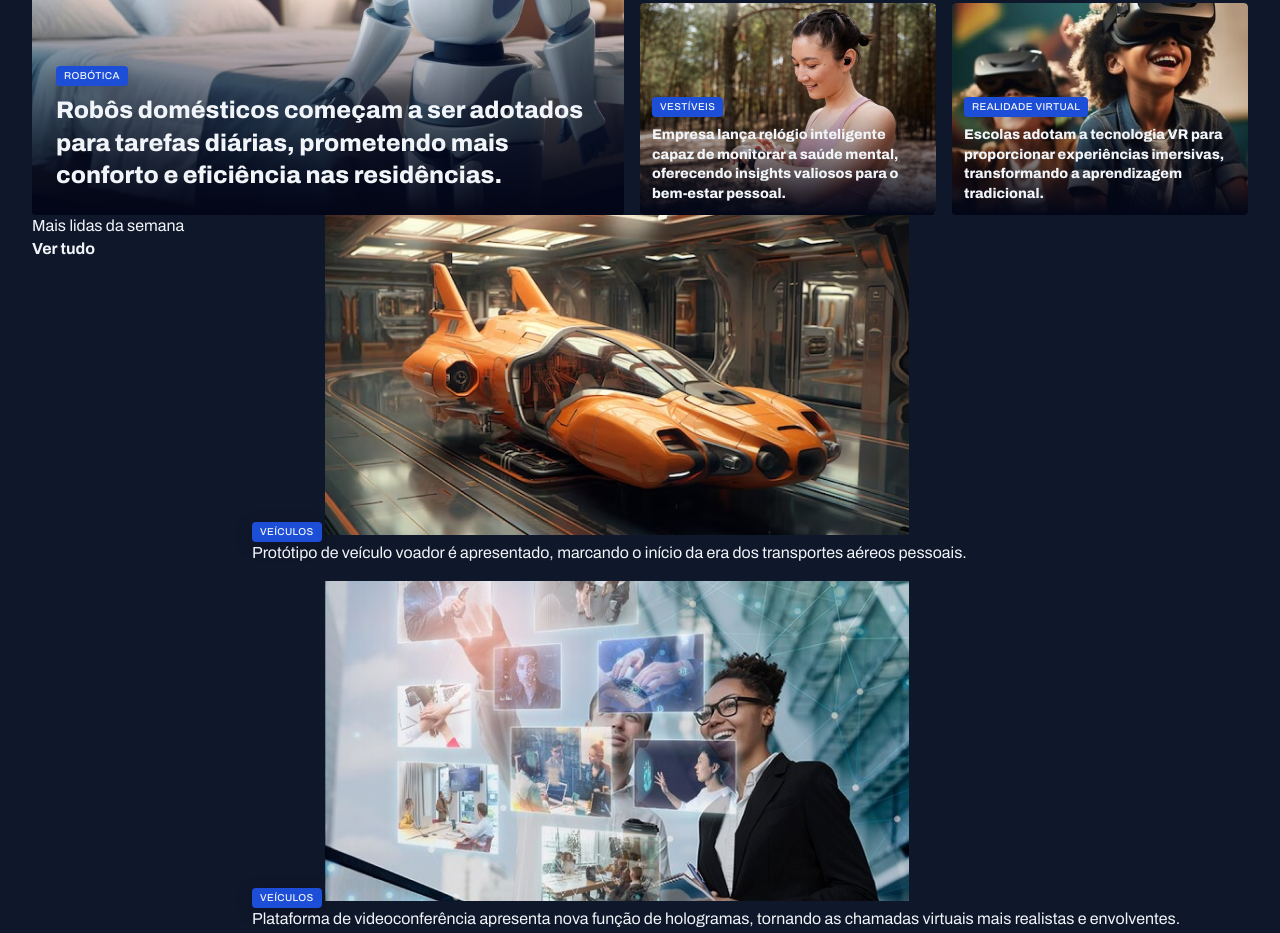
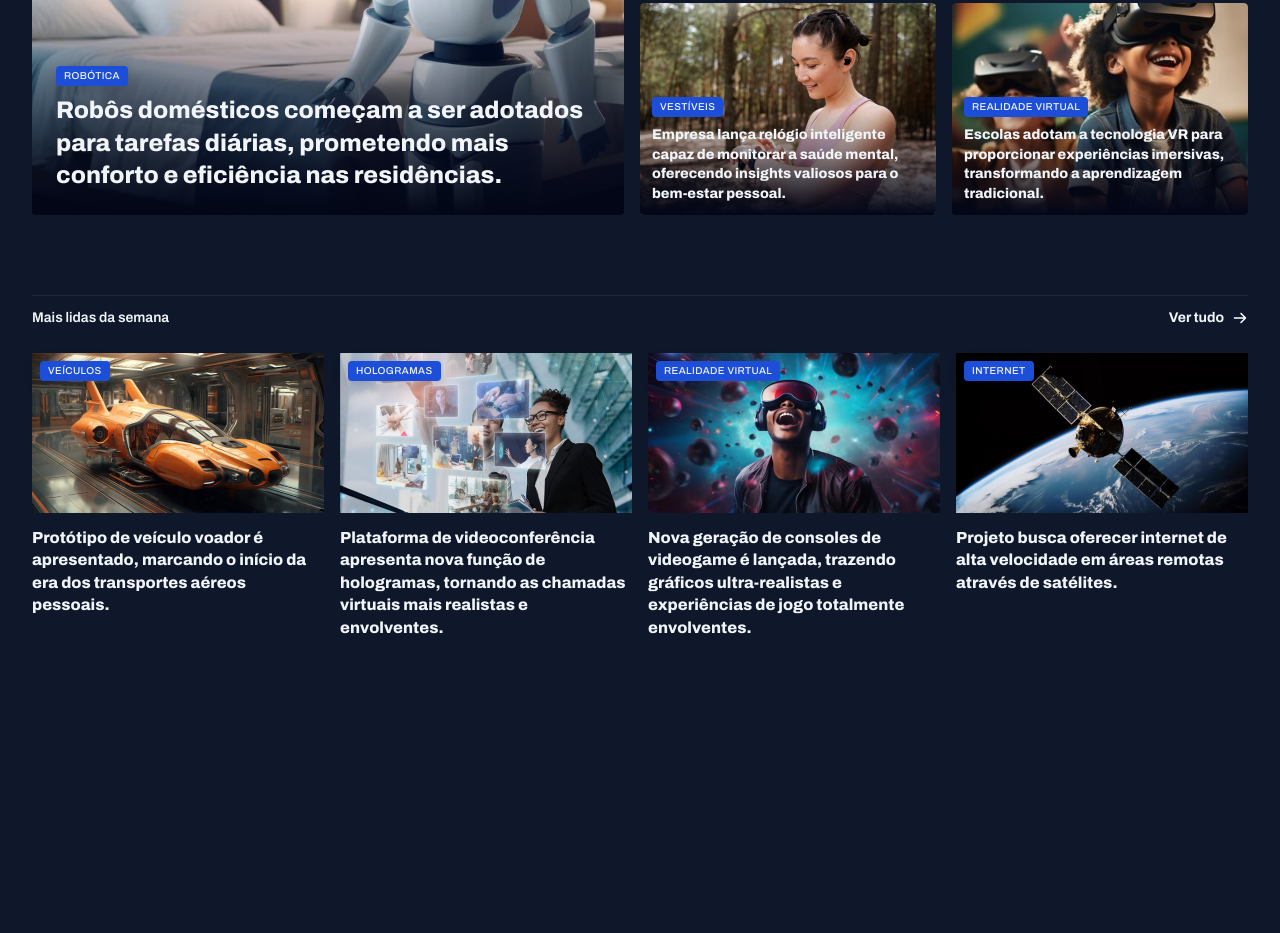
Before and after one commit to marquesdanilocarlos/html-css-rocketseat, a plain HTML site: page projeto-3-novo/index.html in a window 1280 px wide. Shown: the part 429-1362 px from the top of the page. After the commit the page ends 1068 px from the top, so only its background shows below. Drawn offline with Linux system fonts and the light colour scheme.

Commit message:
Aula 117 - Estilização da seção "mais lidas"

```diff
--- a/projeto-3-novo/index.html
+++ b/projeto-3-novo/index.html
@@ -78,8 +78,8 @@
             </figure>
         </div>
     </section>
-    <section id="weekly" class="grid grid-flow-col">
-        <header>
+    <section id="weekly">
+        <header class="grid grid-flow-col">
             <h3>Mais lidas da semana</h3>
             <a href="#" class="grid grid-flow-col">
                 <strong>Ver tudo</strong>
@@ -97,21 +97,21 @@
             </figure>
             <figure>
                 <span class="content-tag">
-                    Veículos
+                    Hologramas
                 </span>
                 <img src="assets/img/image-07.png" alt="imagem 7">
                 <p>Plataforma de videoconferência apresenta nova função de hologramas, tornando as chamadas virtuais mais realistas e envolventes.</p>
             </figure>
             <figure>
                 <span class="content-tag">
-                    Veículos
+                    Realidade Virtual
                 </span>
                 <img src="assets/img/image-08.png" alt="imagem 8">
                 <p>Nova geração de consoles de videogame é lançada, trazendo gráficos ultra-realistas e experiências de jogo totalmente envolventes.</p>
             </figure>
             <figure>
                 <span class="content-tag">
-                    Veículos
+                    Internet
                 </span>
                 <img src="assets/img/image-09.png" alt="imagem 9">
                 <p>Projeto busca oferecer internet de alta velocidade em áreas remotas através de satélites.</p>
--- a/projeto-3-novo/styles/global.css
+++ b/projeto-3-novo/styles/global.css
@@ -57,6 +57,7 @@ img {
 
 main {
     margin-top: 40px;
+    gap: 80px;
 }
 
 .content-tag {
--- a/projeto-3-novo/styles/sections.css
+++ b/projeto-3-novo/styles/sections.css
@@ -1,3 +1,25 @@
+section header {
+    border-top: 1px solid var(--stroke-color);
+    padding-block: 12px 24px;
+    font: var(--text-span);
+
+    a {
+        justify-self: end;
+        align-items: center;
+        gap: 8px;
+
+        span {
+            background: url("../assets/icons/arrow-right.svg");
+            width: 16px;
+            height: 16px;
+        }
+
+        &:hover span {
+            background: url("../assets/icons/arrow-right-hover.svg");
+        }
+    }
+}
+
 #featured {
     img {
         height: 100%;
@@ -34,3 +56,29 @@
         }
     }
 }
+
+#weekly {
+
+    img {
+        height: 160px;
+    }
+
+    & > div {
+        grid-template-columns: repeat(4, 292px);
+    }
+
+    figure {
+        position: relative;
+
+        .content-tag {
+            position: absolute;
+            top: 8px;
+            left: 8px;
+        }
+
+        p {
+            margin-top: 8px;
+            font-weight: 800;
+        }
+    }
+}
```
